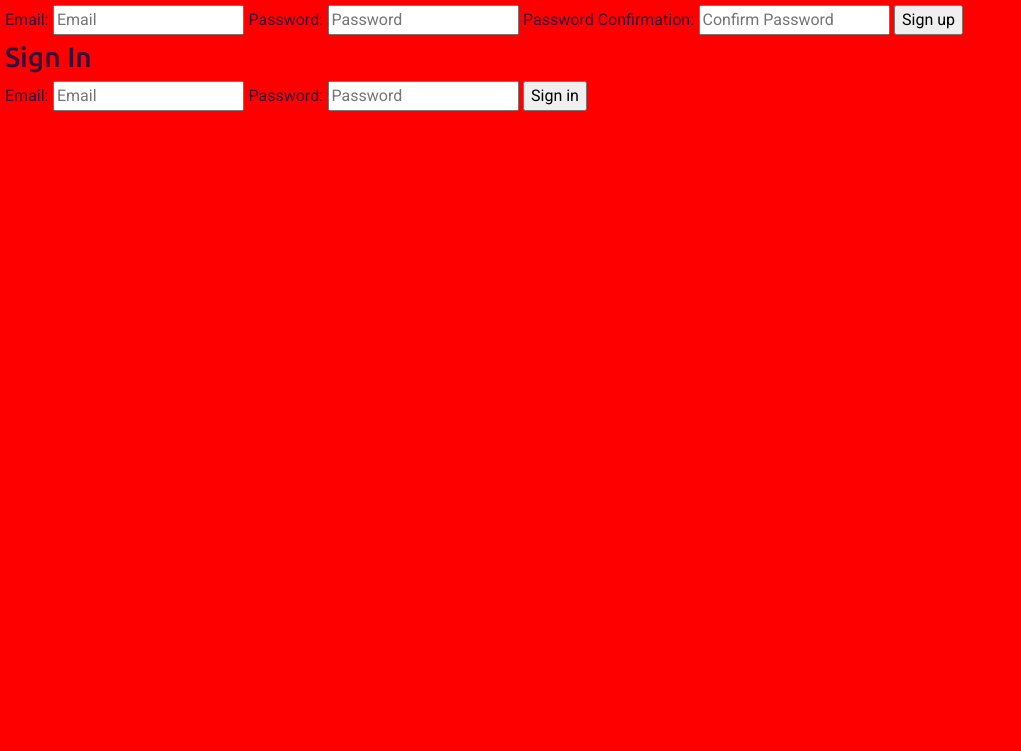
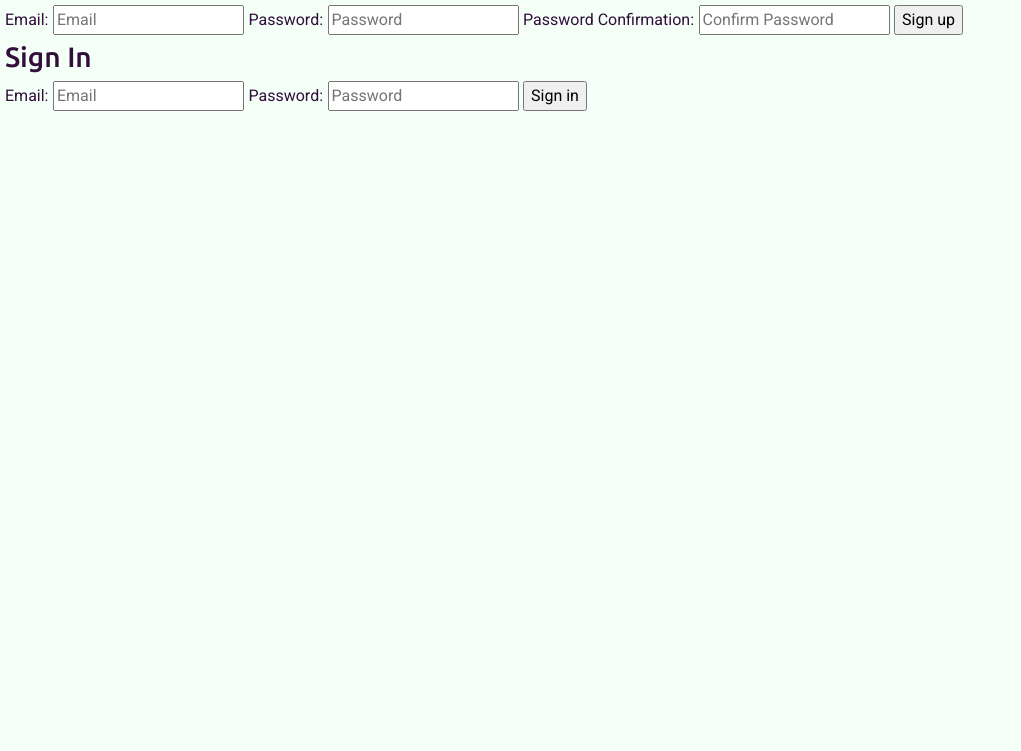
Before and after one commit to ajevans451/tic-tac-toe-client, a website built with webpack: page index.html in a window 1280 px wide. Shown: the part 106-857 px from the top of the page, without its empty margins (0-1021 px from the left). Built offline with nearby package versions, Linux system fonts and the light colour scheme.

Commit message:
reset bg color

```diff
--- a/assets/styles/index.scss
+++ b/assets/styles/index.scss
@@ -1,7 +1,7 @@
 @import '~bootstrap/scss/bootstrap';
 @import url('https://fonts.googleapis.com/css2?family=Roboto&family=Ubuntu:wght@500&display=swap');
 body {
-  background-color: red;
+  background-color: #F4FFF8;
   color: #320E3B;
   margin: 5px;
 }
```
